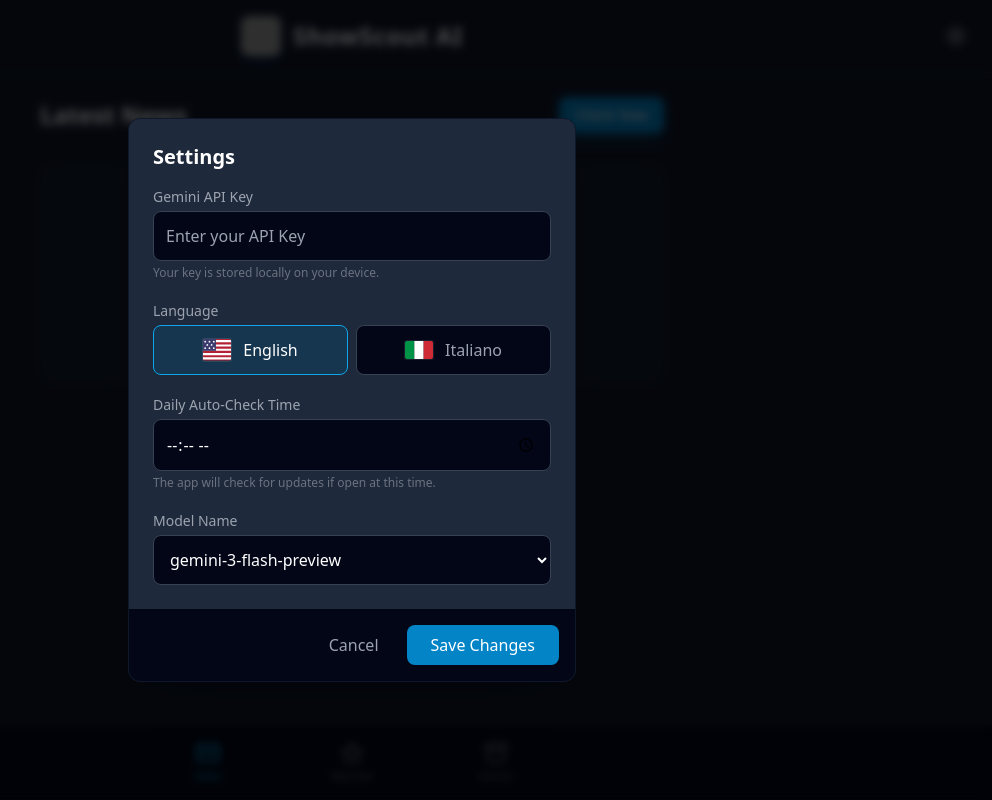
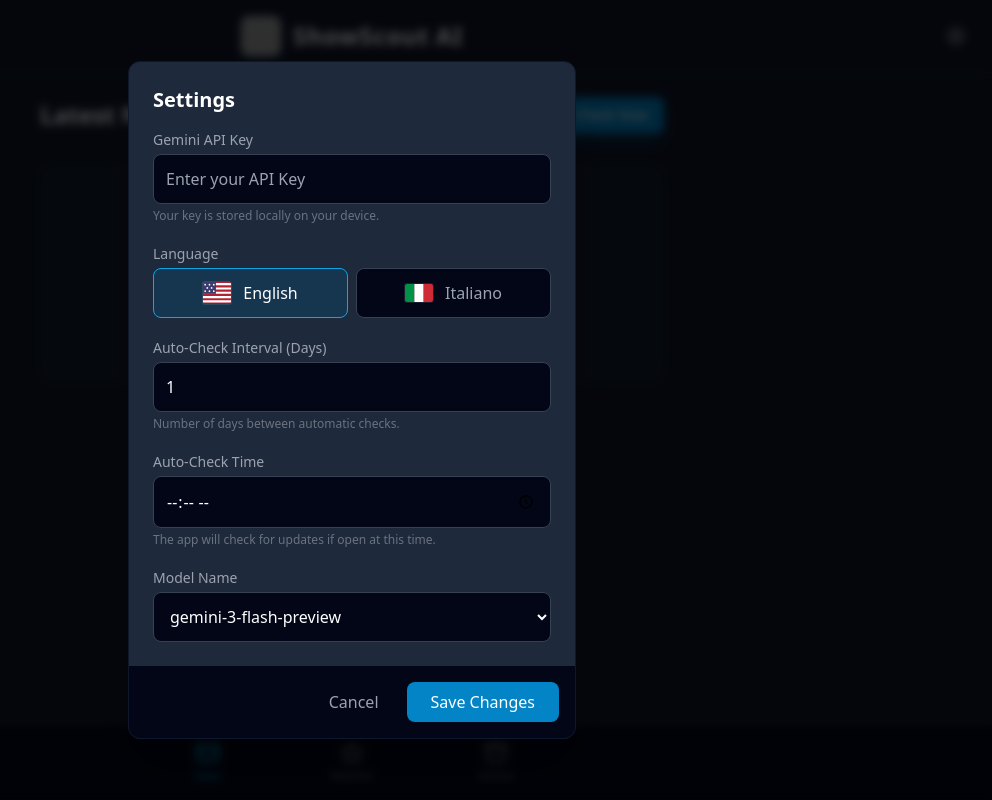
Before and after one commit to DanieleMorotti/DanieleMorotti.github.io, a React (Vite) app in the folder projects/ShowScoutAI/: page / in a window 1280 px wide. Both pictures are taken after a click on the button 1243 px from the left and 36 px from the top of the page. Shown: the whole page, without its empty margins (288-1280 px from the left). Built offline with nearby package versions, Linux system fonts and the light colour scheme; grey boxes are pictures that could not be loaded.

Commit message:
Added new version to set number of days before check

```diff
--- a/projects/ShowScoutAI/src/App.tsx
+++ b/projects/ShowScoutAI/src/App.tsx
@@ -348,8 +348,18 @@ const App: React.FC = () => {
 
       const now = new Date();
       const todayStr = now.toISOString().split('T')[0];
-      if (settings.lastAutoCheckDate === todayStr) return;
 
+      // Check if enough days have passed since last auto-check
+      if (settings.lastAutoCheckDate) {
+        const lastCheckDate = new Date(settings.lastAutoCheckDate);
+        const daysSinceLastCheck = Math.floor((now.getTime() - lastCheckDate.getTime()) / (1000 * 60 * 60 * 24));
+
+        if (daysSinceLastCheck < (settings.autoCheckDays || 7)) {
+          return; // Not enough days have passed
+        }
+      }
+
+      // Check if current time matches the auto-check time
       const [h, m] = settings.autoCheckTime.split(':').map(Number);
       if (now.getHours() === h && now.getMinutes() === m) {
         checkForUpdates(true);
@@ -358,7 +368,7 @@ const App: React.FC = () => {
 
     const interval = setInterval(checkSchedule, 30000); // Check every 30s
     return () => clearInterval(interval);
-  }, [settings.autoCheckTime, settings.lastAutoCheckDate, checkForUpdates]);
+  }, [settings.autoCheckTime, settings.autoCheckDays, settings.lastAutoCheckDate, checkForUpdates]);
 
   // Group News Logic - FILTER OUT DELETED ITEMS HERE
   const activeNews = news.filter(n => !n.isArchived && !n.isDeleted);
--- a/projects/ShowScoutAI/src/components/SettingsModal.tsx
+++ b/projects/ShowScoutAI/src/components/SettingsModal.tsx
@@ -105,7 +105,20 @@ const SettingsModal: React.FC<SettingsModalProps> = ({ isOpen, onClose, settings
               </div>
             </div>
 
-            {/* Auto Check */}
+            {/* Auto Check Days */}
+            <div>
+              <label className="block text-sm font-medium text-gray-400 mb-1">{t.autoCheckDaysLabel}</label>
+              <input
+                type="number"
+                min="1"
+                max="60"
+                value={localSettings.autoCheckDays || 1}
+                onChange={(e) => handleChange('autoCheckDays', parseInt(e.target.value) || 1)}
+                className="w-full bg-dark-950 border border-gray-700 rounded-lg p-3 text-white focus:ring-2 focus:ring-brand-500"
+              />
+              <p className="text-xs text-gray-500 mt-1">{t.autoCheckDaysDesc}</p>
+            </div>
+            {/* Auto Check Time */}
             <div>
               <label className="block text-sm font-medium text-gray-400 mb-1">{t.autoCheckLabel}</label>
               <div className="flex gap-2 items-center">
--- a/projects/ShowScoutAI/src/services/storageService.ts
+++ b/projects/ShowScoutAI/src/services/storageService.ts
@@ -12,6 +12,7 @@ export const getSettings = (): AppSettings => {
       language: parsed.language || DEFAULT_LANGUAGE,
       temperature: parsed.temperature ?? 0.4,
       autoCheckTime: parsed.autoCheckTime || '',
+      autoCheckDays: parsed.autoCheckDays || 1,
       lastAutoCheckDate: parsed.lastAutoCheckDate || null,
     };
   }
@@ -21,6 +22,7 @@ export const getSettings = (): AppSettings => {
     language: DEFAULT_LANGUAGE,
     temperature: 0.4,
     autoCheckTime: '',
+    autoCheckDays: 1,
     lastAutoCheckDate: null,
   };
 };
--- a/projects/ShowScoutAI/src/translations.ts
+++ b/projects/ShowScoutAI/src/translations.ts
@@ -28,8 +28,10 @@ export const translations = {
     apiKeyLabel: "Gemini API Key",
     apiKeyDesc: "Your key is stored locally on your device.",
     languageLabel: "Language",
-    autoCheckLabel: "Daily Auto-Check Time",
+    autoCheckLabel: "Auto-Check Time",
     autoCheckDesc: "The app will check for updates if open at this time.",
+    autoCheckDaysLabel: "Auto-Check Interval (Days)",
+    autoCheckDaysDesc: "Number of days between automatic checks.",
     clear: "Clear",
     modelLabel: "Model Name",
     creativityLabel: "Creativity / Strictness",
@@ -54,16 +56,16 @@ export const translations = {
     watchlist: "Preferiti",
     archive: "Archivio",
     settings: "Impostazioni",
-    latestNews: "Ultime Notizie",
-    yourWatchlist: "I tuoi Preferiti",
+    latestNews: "Ultime notizie",
+    yourWatchlist: "I tuoi preferiti",
     noNews: "Nessun aggiornamento trovato.",
     checkWatchlist: "Controlla la lista o prova ad aggiornare.",
-    checkNow: "Cerca Ora",
+    checkNow: "Cerca ora",
     checking: "Ricerca in corso...",
     digging: "Scavo tra le notizie ...",
     noArchived: "Nessuna notizia archiviata.",
     addShow: "Aggiungi",
-    addShowPlaceholder: "Aggiungi Film o Serie TV (es. Stranger Things)",
+    addShowPlaceholder: "Aggiungi film o serie TV (es. Stranger Things)",
     emptyWatchlist: "La tua lista è vuota.",
     emptyWatchlistSub: "Aggiungi titoli per tracciare le notizie.",
     lastCheck: "Ultimo controllo",
@@ -77,15 +79,17 @@ export const translations = {
     apiKeyLabel: "Chiave API Gemini",
     apiKeyDesc: "La tua chiave è salvata localmente sul dispositivo.",
     languageLabel: "Lingua / Language",
-    autoCheckLabel: "Orario Controllo Automatico",
+    autoCheckLabel: "Orario controllo automatico",
     autoCheckDesc: "L'app cercherà aggiornamenti se aperta a quest'ora.",
+    autoCheckDaysLabel: "Intervallo controllo automatico (giorni)",
+    autoCheckDaysDesc: "Numero di giorni tra i controlli automatici.",
     clear: "Rimuovi",
-    modelLabel: "Nome Modello",
+    modelLabel: "Nome modello",
     creativityLabel: "Creatività / Precisione",
     strict: "Preciso",
     creative: "Creativo",
     cancel: "Annulla",
-    saveChanges: "Salva Modifiche",
+    saveChanges: "Salva modifiche",
     rateLimit: "Limite raggiunto. Pausa di 60s...",
     addedToWatchlist: (title: string) => `Aggiunto "${title}" ai preferiti`,
     settingsSaved: "Impostazioni salvate",
--- a/projects/ShowScoutAI/src/types.ts
+++ b/projects/ShowScoutAI/src/types.ts
@@ -23,6 +23,7 @@ export interface AppSettings {
   language: 'EN' | 'IT'; // Added Language
   temperature: number;
   autoCheckTime: string; // Format "HH:mm" e.g. "09:00"
+  autoCheckDays: number; // Number of days between auto checks
   lastAutoCheckDate: string | null; // "YYYY-MM-DD"
 }
 
```
Also changed, not shown: 5 other files (tests, documents, lock files or other folders).
